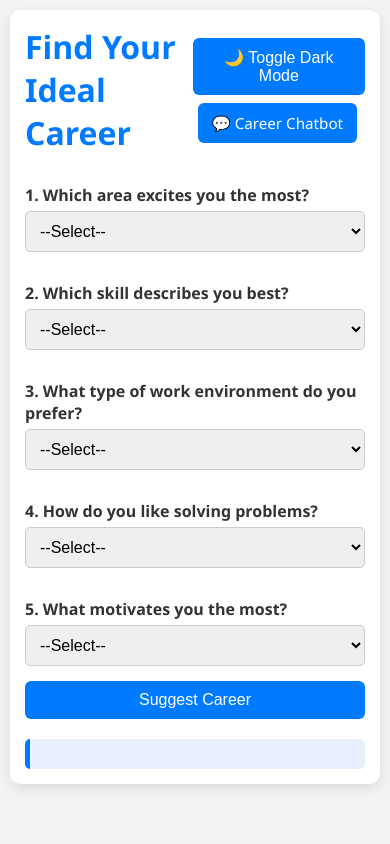
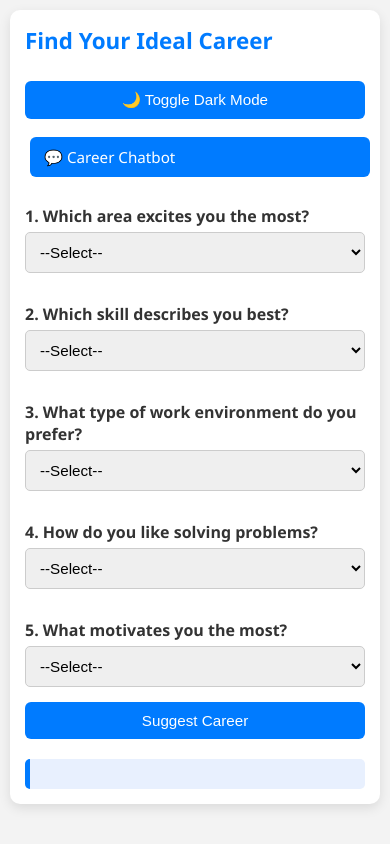
Before and after one commit to Ayush2004-1907/project-carrier-finding, a plain HTML site: page index.html in a window 390 px wide. Drawn offline with Linux system fonts and the light colour scheme.

Commit message:
style.css

```diff
--- a/style.css
+++ b/style.css
@@ -348,3 +348,41 @@ button {
     width: 100%;
   }
 }
+/* === Responsive Enhancements === */
+@media (max-width: 768px) {
+  .toggle-wrapper {
+    flex-direction: column;
+    align-items: flex-start;
+    gap: 15px;
+  }
+
+  .toggle-links {
+    display: flex;
+    flex-direction: column;
+    gap: 10px;
+    width: 100%;
+  }
+
+  button, .link-btn {
+    width: 100%;
+  }
+}
+
+@media (max-width: 480px) {
+  h1 {
+    font-size: 1.4rem;
+    text-align: center;
+  }
+
+  .container {
+    padding: 15px;
+  }
+
+  select, button {
+    font-size: 0.95rem;
+  }
+
+  .result-box {
+    font-size: 1rem;
+  }
+}
```
